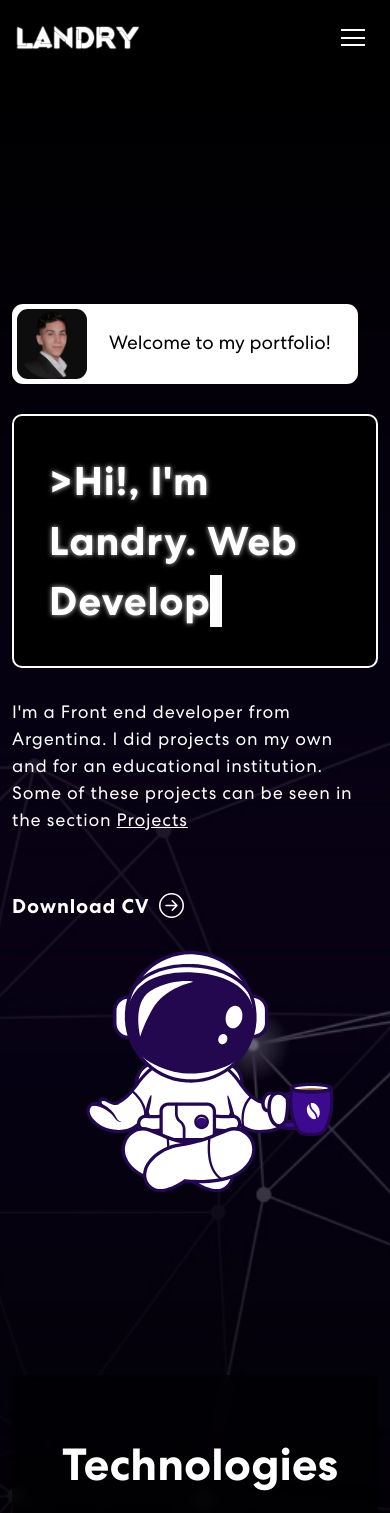
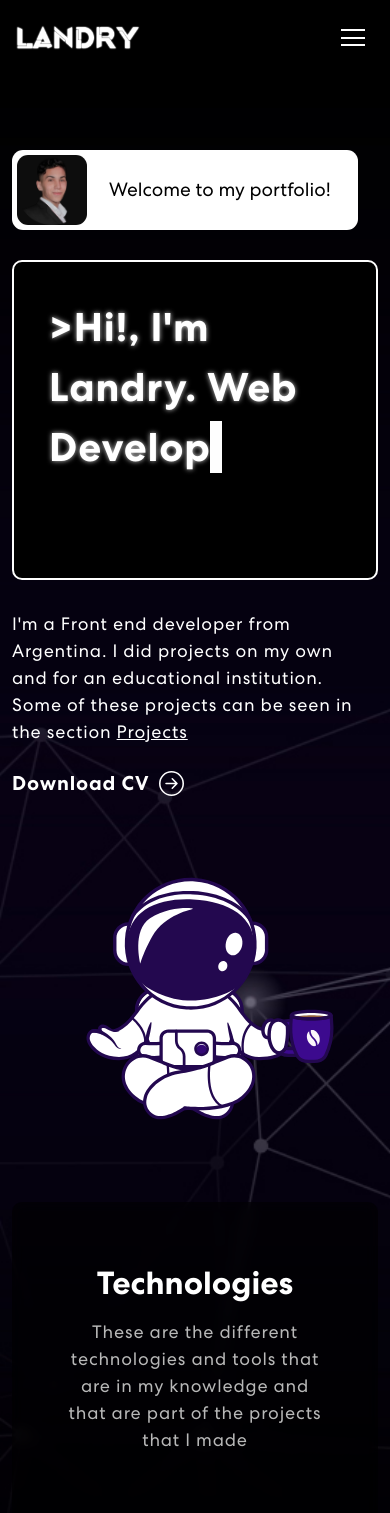
Before and after one commit to JeremiasLandry/portfolio, a React (Create React App) app: page / in a window 390 px wide. Shown: the top 1513 px of the page. Built offline with nearby package versions, Linux system fonts and the light colour scheme; a web font is replaced by a local one.

Commit message:
update v2

```diff
--- a/src/App.css
+++ b/src/App.css
@@ -394,23 +394,31 @@ nav.navbar .navbar-toggler[aria-expanded="true"] .navbar-toggler-icon {
 }
 @media screen and (max-width:768px){
   .banner{
-    min-height:170vh;
+    min-height:600px;
+    padding-top: 150px;
+    margin-bottom:0;
+    padding-bottom:50px;
   }
   .left-section{
-    min-height: 70vh;
+    min-height: 100%;
+    margin-bottom:50px;
   }
   .LottieContainer{
-    min-height: 300px;
+    min-height:100%;
     padding-left:0;
     padding-bottom:0;
   }
-}
-@media screen and (max-width:580px) {
-  .LottieContainer{
-    padding-left:0;
-    padding-bottom:0;
+  .consoleMessage{
+    min-height: 320px;
+  }
+  .banner button{
+    margin-top: 25px;
+  }
+  #skills h2, #project h2, #connect h2{
+    font-size: 2em;
   }
 }
+
 /************ Skills Css ************/
 .skill {
   padding: 0 0 50px 0;
```
